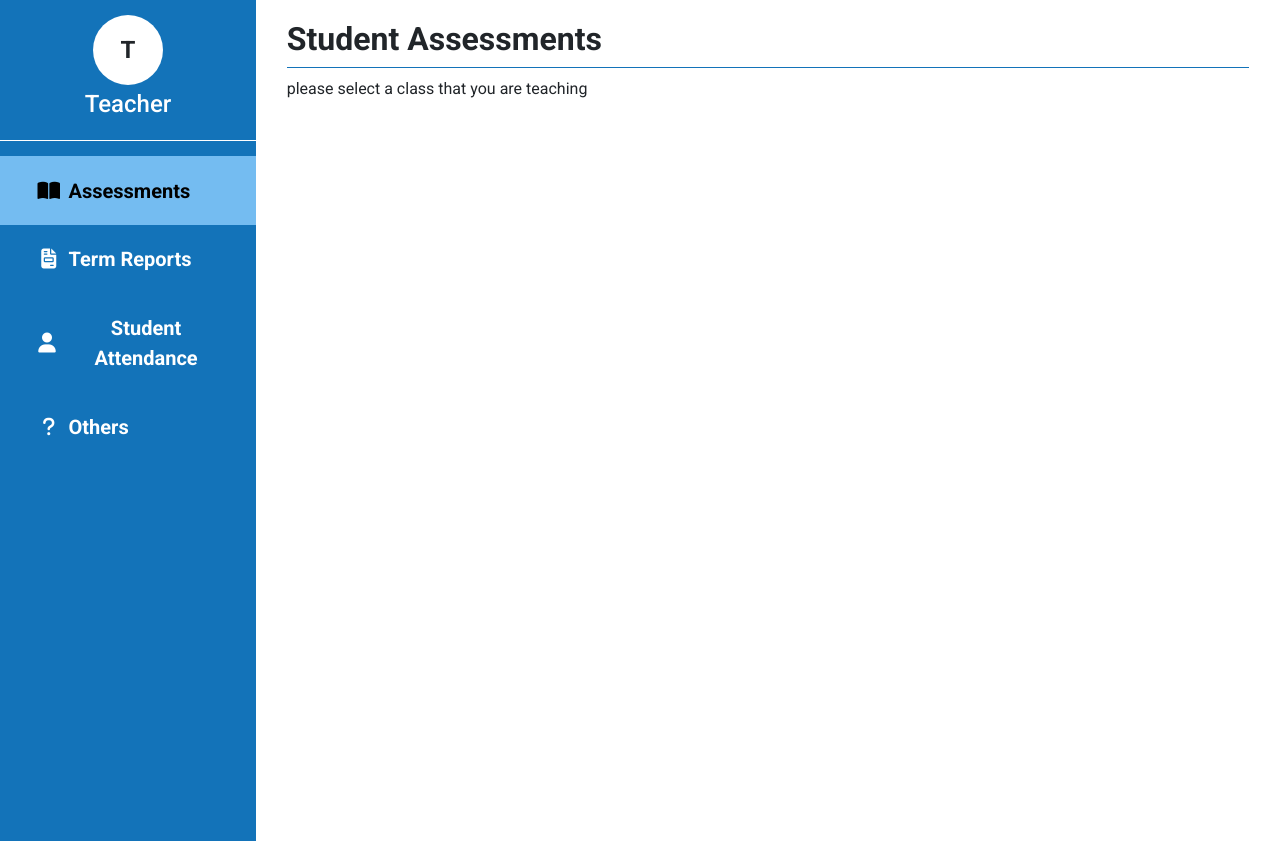
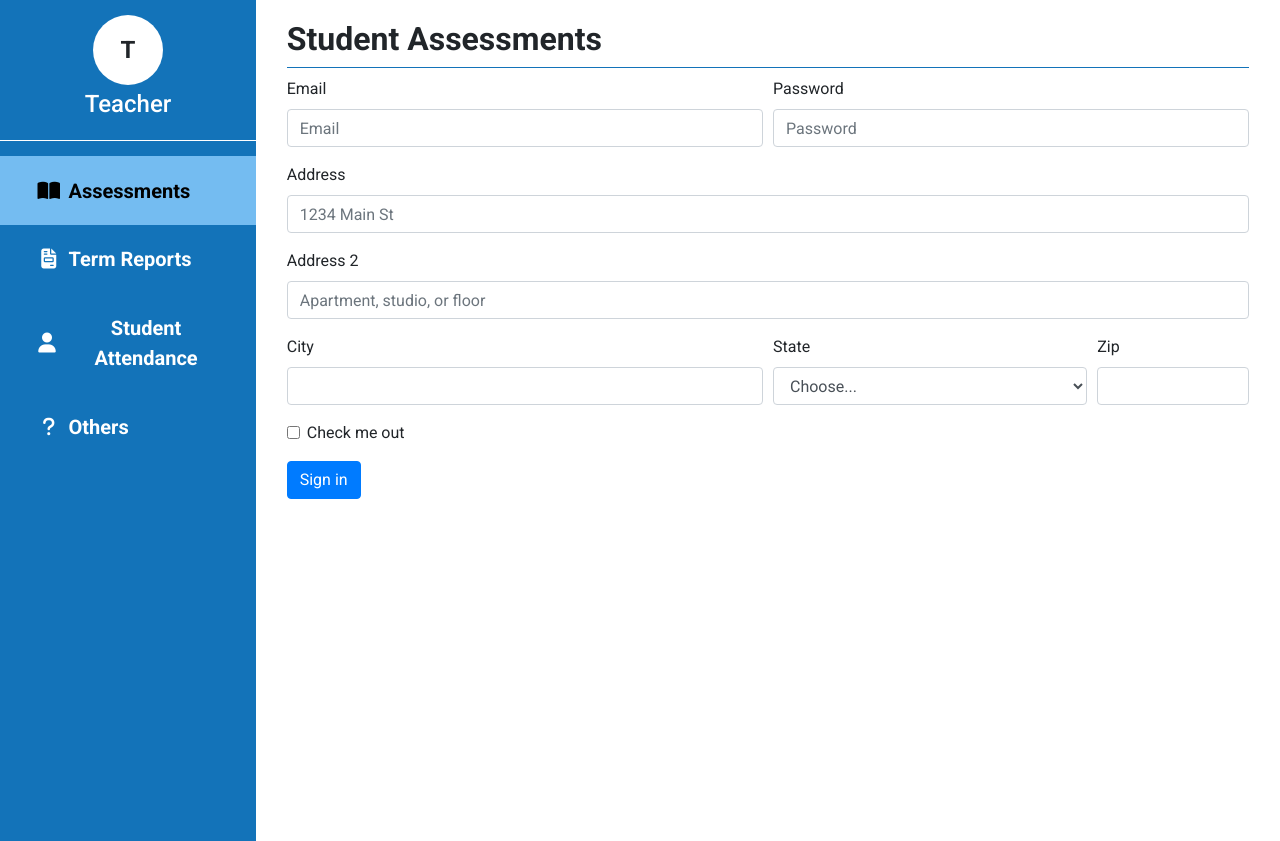
Before and after one commit to huijack/Kindergarten-Management-System, a Flask app: page /teacher in a window 1280 px wide. Run offline with Flask 3, Linux system fonts and the light colour scheme; some libraries are stand-ins or nearby versions.

Commit message:
assessment

```diff
--- a/website/templates/teacher.html
+++ b/website/templates/teacher.html
@@ -86,9 +86,52 @@
             <div class="horizontal-line-blue">
             </div>
 
-            <p>
-                please select a class that you are teaching
-            </p>
+            <form>
+                <div class="form-row">
+                  <div class="form-group col-md-6">
+                    <label for="inputEmail4">Email</label>
+                    <input type="email" class="form-control" id="inputEmail4" placeholder="Email">
+                  </div>
+                  <div class="form-group col-md-6">
+                    <label for="inputPassword4">Password</label>
+                    <input type="password" class="form-control" id="inputPassword4" placeholder="Password">
+                  </div>
+                </div>
+                <div class="form-group">
+                  <label for="inputAddress">Address</label>
+                  <input type="text" class="form-control" id="inputAddress" placeholder="1234 Main St">
+                </div>
+                <div class="form-group">
+                  <label for="inputAddress2">Address 2</label>
+                  <input type="text" class="form-control" id="inputAddress2" placeholder="Apartment, studio, or floor">
+                </div>
+                <div class="form-row">
+                  <div class="form-group col-md-6">
+                    <label for="inputCity">City</label>
+                    <input type="text" class="form-control" id="inputCity">
+                  </div>
+                  <div class="form-group col-md-4">
+                    <label for="inputState">State</label>
+                    <select id="inputState" class="form-control">
+                      <option selected>Choose...</option>
+                      <option>...</option>
+                    </select>
+                  </div>
+                  <div class="form-group col-md-2">
+                    <label for="inputZip">Zip</label>
+                    <input type="text" class="form-control" id="inputZip">
+                  </div>
+                </div>
+                <div class="form-group">
+                  <div class="form-check">
+                    <input class="form-check-input" type="checkbox" id="gridCheck">
+                    <label class="form-check-label" for="gridCheck">
+                      Check me out
+                    </label>
+                  </div>
+                </div>
+                <button type="submit" class="btn btn-primary">Sign in</button>
+              </form>
         </div>
 
         <div class="content-container" data-tab="2">
```
